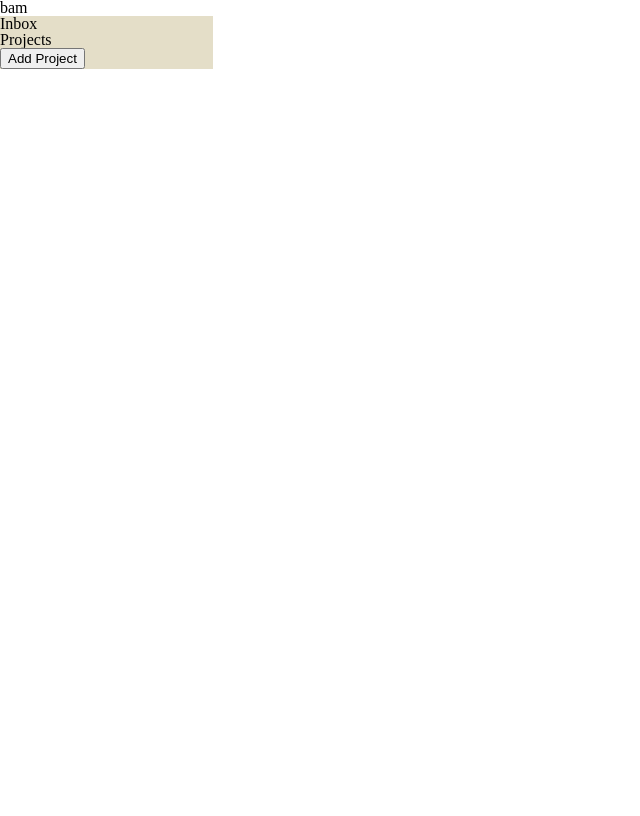
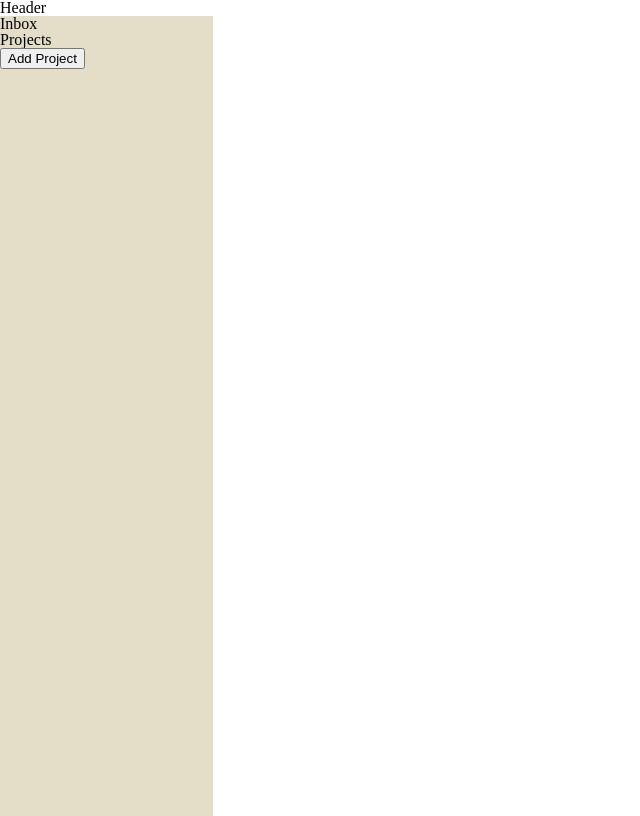
Before and after one commit to ImmaCheetah/todo-list, a plain HTML site: page index.html in a window 1280 px wide. Shown: the whole page, without its empty margins (0-640 px from the left). Drawn offline with Linux system fonts and the light colour scheme.

```diff
--- a/index.html
+++ b/index.html
@@ -13,7 +13,7 @@
         <div class="main-logo">
 
         </div>
-        <h2>bam</h2>
+        <h2>Header</h2>
     </div>
     <div class="container">
         <div class="sidebar">
@@ -26,8 +26,8 @@
             </div>
         </div>
         <div class="right-content">
+            <div class="main-content">
 
-            <div class="main-content">
             </div>
         </div>
     </div>
--- a/style.css
+++ b/style.css
@@ -63,5 +63,6 @@
 /* SIDEBAR || */
 .sidebar {
     background-color: var(--bg);
+    min-height: 100vh;
     /* width: 300px; */
 }
```
